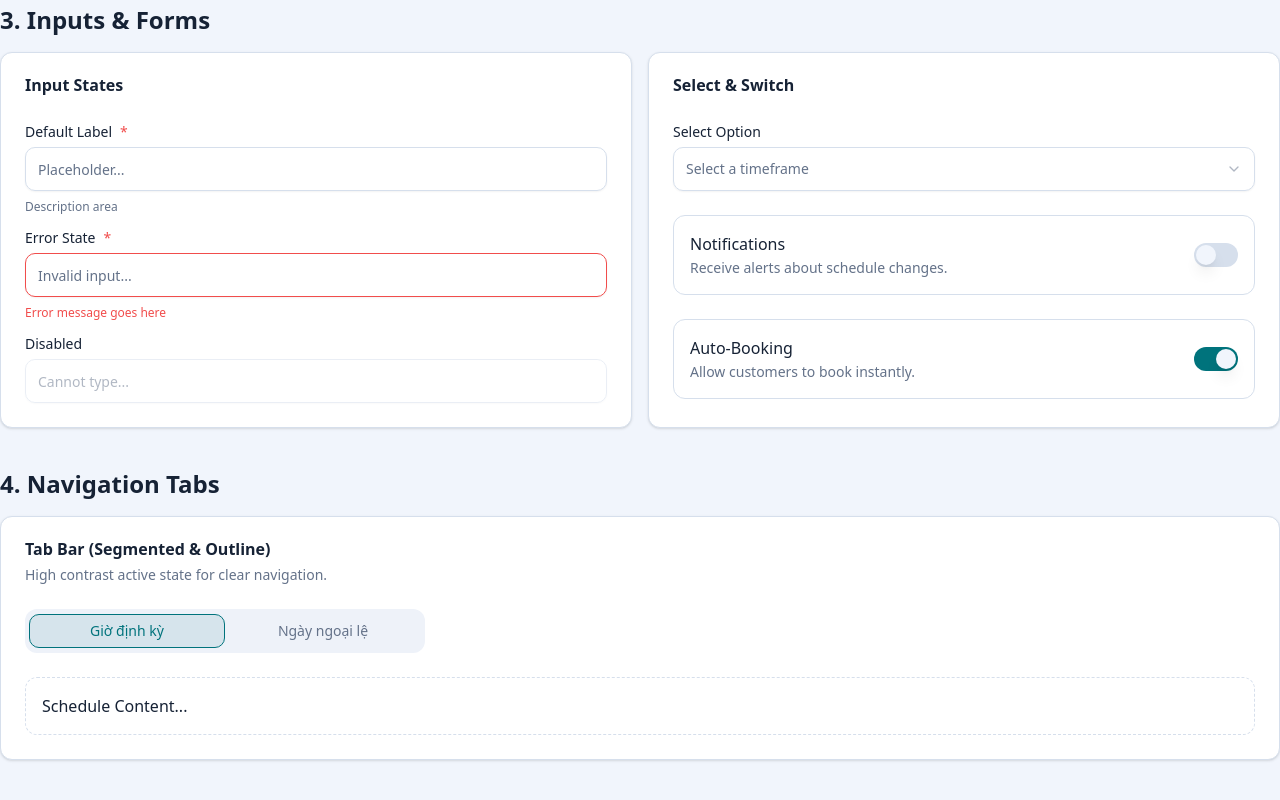
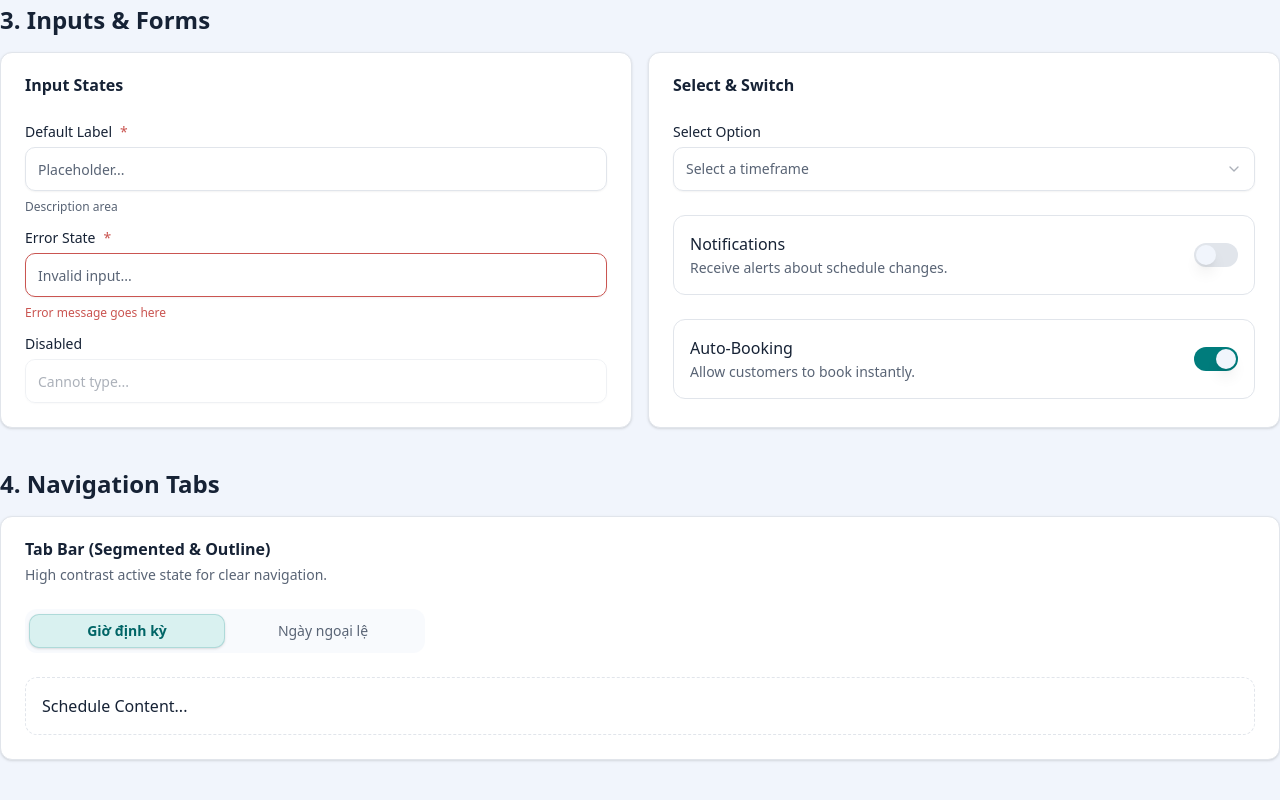
Before and after one commit to ngoctinn/Synapse_KL, a Next.js app in the folder frontend/: page /design-system in a window 1280 px wide. Shown: the part 837-1637 px from the top of the page. Built offline with nearby package versions, Linux system fonts and the light colour scheme.

Commit message:
feat: implement operational settings for managing operating hours and exception dates.

```diff
--- a/frontend/src/app/globals.css
+++ b/frontend/src/app/globals.css
@@ -21,53 +21,52 @@
   --popover: oklch(1 0 0);
   --popover-foreground: oklch(0.25 0.04 260);
 
-  /* Primary: Professional Teal (KEPT AS REQUESTED) */
-  --primary: oklch(0.48 0.14 200);
-  --primary-foreground: oklch(1 0 0);
+  /* Professional Teal - Slightly more muted and sophisticated */
+  --primary: oklch(0.52 0.11 195);
+  --primary-foreground: oklch(0.98 0.01 260);
 
   /* Secondary: Soft Cool Gray */
-  --secondary: oklch(0.96 0.01 260);
-  --secondary-foreground: oklch(0.25 0.04 260);
+  --secondary: oklch(0.97 0.01 260);
+  --secondary-foreground: oklch(0.30 0.04 260);
 
-  /* Muted & Accent */
-  --muted: oklch(0.96 0.01 260);
-  --muted-foreground: oklch(0.55 0.04 260);
+  /* Muted & Accent - Creating "Visual Silence" */
+  --muted: oklch(0.97 0.01 260);
+  --muted-foreground: oklch(0.50 0.03 260);
 
-  --accent: oklch(0.94 0.04 200);            /* Light Teal Tint for Hovers */
-  --accent-foreground: oklch(0.25 0.12 200);
+  --accent: oklch(0.96 0.02 195);            /* Subtle, high-end tint */
+  --accent-foreground: oklch(0.35 0.08 195);
 
   /* Utilities - Borders are cooler and softer */
-  --border: oklch(0.90 0.02 260);
-  --input: oklch(0.90 0.02 260);
-  --ring: oklch(0.48 0.14 200);
+  --border: oklch(0.92 0.01 260);
+  --input: oklch(0.92 0.01 260);
+  --ring: oklch(0.52 0.11 195);
 
-  /* Destructive - Soft Red */
-  --destructive: oklch(0.65 0.20 25);
-  --destructive-foreground: oklch(1 0 0);
+  /* Destructive - Softened Red */
+  --destructive: oklch(0.60 0.15 25);
+  --destructive-foreground: oklch(0.98 0.01 260);
 
-  /* Sidebar - Clean White with Light Teal Accents */
+  /* Sidebar - High-end white with smoky teal accents */
   --sidebar-background: oklch(1 0 0);
-  --sidebar-foreground: oklch(0.35 0.04 260);
-  --sidebar-primary: oklch(0.48 0.14 200);
-  --sidebar-primary-foreground: oklch(1 0 0);
-  --sidebar-accent: oklch(0.96 0.03 200);       /* Light Teal for Active/Hover */
-  --sidebar-accent-foreground: oklch(0.48 0.14 200); /* Dark Teal Text */
-  --sidebar-border: oklch(0.92 0.01 260);
-  --sidebar-ring: oklch(0.48 0.14 200);
+  --sidebar-foreground: oklch(0.40 0.04 260);
+  --sidebar-primary: oklch(0.52 0.11 195);
+  --sidebar-primary-foreground: oklch(0.98 0.01 260);
+  --sidebar-accent: oklch(0.94 0.025 195);       /* Slightly more "depth" than pure white */
+  --sidebar-accent-foreground: oklch(0.45 0.10 195);
+  --sidebar-border: oklch(0.94 0.01 260);
+  --sidebar-ring: oklch(0.52 0.11 195);
 
-  /* Alerts */
-  /* Alerts - Vibrant Colors for Icons */
-  --alert-warning: oklch(0.98 0.02 85);
-  --alert-warning-foreground: oklch(0.65 0.20 80);  /* Vibrant Orange-Gold */
-  --alert-success: oklch(0.98 0.02 160);
-  --alert-success-foreground: oklch(0.60 0.18 150); /* Vibrant Green */
-  --alert-info: oklch(0.98 0.02 250);
-  --alert-info-foreground: oklch(0.60 0.18 250);    /* Vibrant Blue */
+  /* Alerts - Refined status colors */
+  --alert-warning: oklch(0.97 0.03 85);
+  --alert-warning-foreground: oklch(0.55 0.15 75);
+  --alert-success: oklch(0.97 0.03 160);
+  --alert-success-foreground: oklch(0.50 0.12 165);
+  --alert-info: oklch(0.97 0.03 240);
+  --alert-info-foreground: oklch(0.50 0.12 245);
 
   /* Alert Borders */
-  --alert-warning-border: oklch(0.90 0.05 85);
-  --alert-success-border: oklch(0.90 0.05 160);
-  --alert-info-border: oklch(0.90 0.05 250);
+  --alert-warning-border: oklch(0.92 0.04 85);
+  --alert-success-border: oklch(0.92 0.04 160);
+  --alert-info-border: oklch(0.92 0.04 240);
 }
 
 
--- a/frontend/src/features/system-settings/components/exception-dates-manager.tsx
+++ b/frontend/src/features/system-settings/components/exception-dates-manager.tsx
@@ -2,7 +2,7 @@
 
 import { format } from "date-fns"
 import { vi } from "date-fns/locale"
-import { Plus, Trash2 } from "lucide-react"
+import { AlertCircle, Plus, Trash2 } from "lucide-react"
 import * as React from "react"
 
 import { cn } from "@/shared/lib/utils"
@@ -17,6 +17,7 @@ import {
   AlertDialogTitle,
   AlertDialogTrigger,
 } from "@/shared/ui/alert-dialog"
+import { Badge } from "@/shared/ui/badge"
 import { Button } from "@/shared/ui/button"
 import { DatePickerWithRange } from "@/shared/ui/date-range-picker"
 import {
@@ -43,7 +44,6 @@ import { eachDayOfInterval, getDay, isSameDay } from "date-fns"
 import { useForm } from "react-hook-form"
 import * as z from "zod"
 import { ExceptionDate, OperatingHour } from "../types"
-import { OvernightIndicator } from "./overnight-indicator"
 
 const exceptionDateSchema = z.object({
   dateRange: z.object({
@@ -240,9 +240,12 @@ export function ExceptionDatesManager({
                                 className="w-full"
                               />
                             </FormControl>
-                            {form.watch("open_time") && field.value && form.watch("open_time")! >= field.value && (
+                            {form.watch("open_time") && field.value && form.watch("open_time")! > field.value && (
                               <div className="absolute top-full right-0 mt-1">
-                                <OvernightIndicator />
+                                <Badge variant="warning" className="h-6 px-2 text-[9px] gap-1 whitespace-nowrap">
+                                  <AlertCircle className="size-3" />
+                                  <span>Sáng hôm sau (+1)</span>
+                                </Badge>
                               </div>
                             )}
                           </div>
@@ -286,10 +289,10 @@ export function ExceptionDatesManager({
                       {item.is_closed ? "Đóng cửa" : (
                         <>
                           {item.open_time} - {item.close_time}
-                          {!item.is_closed && item.open_time && item.close_time && item.open_time >= item.close_time && (
-                            <span className="ml-1 text-[9px] font-medium text-amber-600 bg-amber-50/50 px-1 rounded-full border border-amber-200/60 uppercase tracking-tighter">
+                          {!item.is_closed && item.open_time && item.close_time && item.open_time > item.close_time && (
+                            <Badge variant="warning" className="ml-1 h-5 px-1.5 text-[9px] uppercase tracking-tighter">
                               (+1)
-                            </span>
+                            </Badge>
                           )}
                         </>
                       )}
--- a/frontend/src/features/system-settings/components/operational-settings.tsx
+++ b/frontend/src/features/system-settings/components/operational-settings.tsx
@@ -51,21 +51,21 @@ export function OperationalSettings() {
     return () => window.removeEventListener("beforeunload", handleBeforeUnload);
   }, [isDirty]);
 
-  const handleOperatingHoursChange = (hours: OperatingHour[]) => {
-    if (!settings) return;
-    setSettings({
-      ...settings,
-      regular_operating_hours: hours
+  const handleOperatingHoursChange = React.useCallback((hours: OperatingHour[]) => {
+    setSettings(prev => {
+      if (!prev) return null;
+      if (JSON.stringify(prev.regular_operating_hours) === JSON.stringify(hours)) return prev;
+      return { ...prev, regular_operating_hours: hours };
     });
-  };
+  }, []);
 
-  const handleExceptionDatesChange = (exceptionDates: ExceptionDate[]) => {
-    if (!settings) return;
-    setSettings({
-      ...settings,
-      exception_dates: exceptionDates
+  const handleExceptionDatesChange = React.useCallback((exceptionDates: ExceptionDate[]) => {
+    setSettings(prev => {
+      if (!prev) return null;
+      if (JSON.stringify(prev.exception_dates) === JSON.stringify(exceptionDates)) return prev;
+      return { ...prev, exception_dates: exceptionDates };
     });
-  };
+  }, []);
 
   const handleSave = async () => {
     if (!settings) return;
@@ -84,7 +84,9 @@ export function OperationalSettings() {
   };
 
   const handleReset = () => {
+    if (originalSettings) {
       setSettings(originalSettings);
+    }
   };
 
   if (isLoading) {
@@ -105,15 +107,20 @@ export function OperationalSettings() {
           </p>
         </div>
         {isDirty && (
-          <div className="flex items-center gap-2 animate-in fade-in slide-in-from-right-4">
+          <div className="flex items-center gap-4 animate-in fade-in slide-in-from-right-4">
+            <div className="hidden items-center gap-2 md:flex">
+              <div className="h-2 w-2 rounded-full bg-orange-500 animate-pulse" />
+              <p className="text-sm font-medium text-orange-600">Bạn có thay đổi chưa lưu</p>
+            </div>
+            <div className="flex items-center gap-2">
               <Button variant="ghost" onClick={handleReset} disabled={isSaving}>
                 Hủy
               </Button>
 
               <AlertDialog>
                 <AlertDialogTrigger asChild>
-                <Button disabled={isSaving}>
-                  {isSaving ? "Đang lưu..." : "Lưu thay đổi"}
+                  <Button disabled={isSaving} className="shadow-md">
+                    {isSaving ? "Đang lưu..." : "Lưu cài đặt"}
                   </Button>
                 </AlertDialogTrigger>
                 <AlertDialogContent>
@@ -131,6 +138,7 @@ export function OperationalSettings() {
                   </AlertDialogFooter>
                 </AlertDialogContent>
               </AlertDialog>
+            </div>
           </div>
         )}
       </div>
--- a/frontend/src/features/system-settings/components/overnight-indicator.tsx
+++ /dev/null
@@ -1,22 +0,0 @@
-"use client"
-
-import { cn } from "@/shared/lib/utils"
-import { AlertCircle } from "lucide-react"
-
-interface OvernightIndicatorProps {
-  className?: string
-}
-
-export function OvernightIndicator({ className }: OvernightIndicatorProps) {
-  return (
-    <div
-      className={cn(
-        "flex items-center gap-1.5 bg-amber-50/50 text-amber-600 border border-amber-200/60 px-2 py-0.5 rounded-full text-[10px] font-medium animate-in fade-in slide-in-from-top-1 duration-300",
-        className
-      )}
-    >
-      <AlertCircle className="h-3 w-3 stroke-[1.5]" />
-      <span className="leading-none uppercase tracking-tight">Sáng hôm sau (+1)</span>
-    </div>
-  )
-}
--- a/frontend/src/shared/ui/tabs.tsx
+++ b/frontend/src/shared/ui/tabs.tsx
@@ -26,7 +26,7 @@ function TabsList({
     <TabsPrimitive.List
       data-slot="tabs-list"
       className={cn(
-        "bg-muted text-muted-foreground inline-flex h-11 w-fit items-center justify-center rounded-lg p-1",
+        "bg-muted/50 text-muted-foreground inline-flex h-11 w-fit items-center justify-center rounded-lg p-1",
         className
       )}
       {...props}
@@ -43,8 +43,8 @@ function TabsTrigger({
       data-slot="tabs-trigger"
       className={cn(
         "inline-flex items-center justify-center whitespace-nowrap rounded-md px-3 py-1.5 text-sm font-medium ring-offset-background transition-all focus-visible:outline-none focus-visible:ring-2 focus-visible:ring-ring focus-visible:ring-offset-2 disabled:pointer-events-none disabled:opacity-50",
-        "data-[state=active]:bg-primary/10 data-[state=active]:text-primary data-[state=active]:border data-[state=active]:border-primary data-[state=active]:shadow-none", // Active: Light Teal BG + Teal Text + Teal Border
-        "hover:text-primary hover:bg-muted/60",
+        "data-[state=active]:bg-sidebar-accent data-[state=active]:text-sidebar-accent-foreground data-[state=active]:border data-[state=active]:border-primary/20 data-[state=active]:shadow-sm data-[state=active]:font-semibold", // Active: Sidebar accent colors + Subtle Border + Shadow
+        "hover:text-primary hover:bg-muted/80",
         className
       )}
       {...props}
```
Also changed, not shown: frontend/src/features/system-settings/components/operating-hours-form.tsx (+182 -44 lines). Lines whose indentation alone changed are shown as unchanged.
